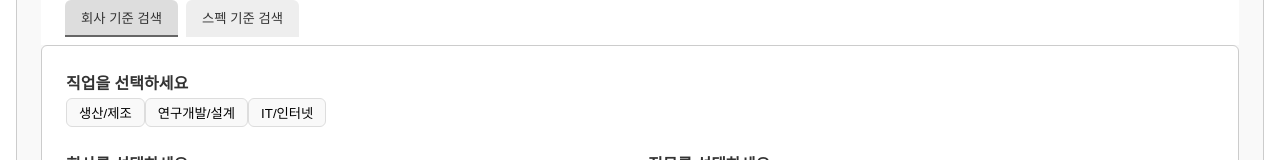
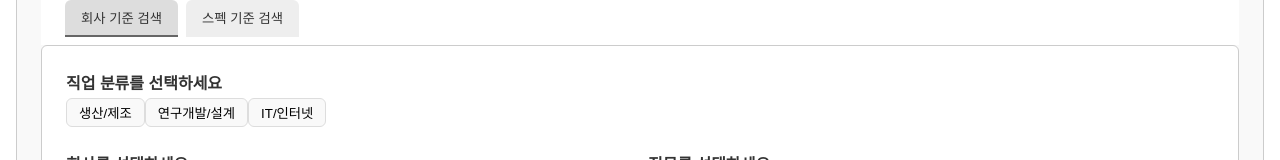
Before and after one commit to khyeonm/2025_Advanced_Programming, a React (Create React App) app in the folder spec-trackr-app/: page / in a window 1280 px wide. Shown: the part 135-295 px from the top of the page. Built offline with nearby package versions, Linux system fonts and the light colour scheme.

Commit message:
Refactor(frontend): add essential comments (#83)

```diff
--- a/spec-trackr-app/src/com_sp.jsx
+++ b/spec-trackr-app/src/com_sp.jsx
@@ -2,8 +2,10 @@ import React, { useState, useEffect } from "react";
 import axios from "axios";
 import "./total.css";
 
+// 직업 분류 목록
 const jobCategories = ["생산/제조", "연구개발/설계", "IT/인터넷"];
 
+// 상태 관리
 const ComSp = ({ onSpecTabClick }) => {
   const [selectedJobCategory, setSelectedJobCategory] = useState("");
   const [selectedCompany, setSelectedCompany] = useState("");
@@ -14,7 +16,7 @@ const ComSp = ({ onSpecTabClick }) => {
   const [activeTab, setActiveTab] = useState("채용 공고");
   const [jobPostingResults, setJobPostingResults] = useState([]);
 
-  // 직업 카테고리 선택 시 전체 데이터 받아오기 및 초기화
+  // 직업 카테고리 선택 시 회사, 직무 정보 가져오기
   useEffect(() => {
     if (selectedJobCategory) {
       axios.post(`${process.env.REACT_APP_API_URL}/get-company-name-and-detail-job`, {
@@ -40,7 +42,7 @@ const ComSp = ({ onSpecTabClick }) => {
     }
   }, [selectedJobCategory]);
 
-  // 회사 선택 시 직무 옵션 필터링 및 초기화
+  // 회사 선택 시 해당 회사의 직무만 필터링
   useEffect(() => {
     if (selectedCompany) {
       const filteredPositions = rawOptions.filter(item => item.company_name === selectedCompany);
@@ -54,7 +56,7 @@ const ComSp = ({ onSpecTabClick }) => {
     }
   }, [selectedCompany, rawOptions, selectedJobCategory]);
 
-  // 직무 선택 시 회사 옵션 필터링 및 초기화
+  // 직무 선택 시 해당 직무를 가진 회사만 필터링
   useEffect(() => {
     if (selectedPosition) {
       const filteredCompanies = rawOptions.filter(item => item.detail_job === selectedPosition);
@@ -72,7 +74,7 @@ const ComSp = ({ onSpecTabClick }) => {
     }
   }, [selectedPosition, rawOptions, selectedJobCategory]);
 
-  // 세 가지 모두 선택되었을 때만 채용공고 API 호출
+  // 세 가지 조건이 모두 선택되면 채용 공고 API 호출
   useEffect(() => {
     if (selectedJobCategory && selectedCompany && selectedPosition) {
       axios.post(`${process.env.REACT_APP_API_URL}/get-job-posting`, {
@@ -95,7 +97,7 @@ const ComSp = ({ onSpecTabClick }) => {
     }
   }, [selectedJobCategory, selectedCompany, selectedPosition]);
 
-  // 회사 드롭다운 클릭 시 전체 목록으로 초기화
+  // 회사 드롭다운 클릭 시 필터 초기화
   const handleCompanyClick = () => {
     if (selectedJobCategory) {
       setCompanyOptions([...new Set(rawOptions.map(item => item.company_name))].sort());
@@ -114,6 +116,7 @@ const ComSp = ({ onSpecTabClick }) => {
     <div className="container">
       <h1 className="title">SpecTrackr</h1>
 
+      {/* 탭 버튼 */}
       <div className="button-group">
         <button
           className="btn selected"
@@ -133,8 +136,9 @@ const ComSp = ({ onSpecTabClick }) => {
       </div>
 
       <div className="outer-box">
+        {/* 직업 선택 */}
         <div className="section">
-          <label className="select-label">직업을 선택하세요</label>
+          <label className="select-label">직업 분류를 선택하세요</label>
           <div className="flex flex-wrap gap-2">
             {jobCategories.map((category) => (
               <button
@@ -148,6 +152,7 @@ const ComSp = ({ onSpecTabClick }) => {
           </div>
         </div>
 
+        {/* 회사 및 직무 선택 드롭다운 */}
         <div className="select-row">
           <div className="select-col">
             <label className="select-label">회사를 선택하세요</label>
@@ -179,6 +184,7 @@ const ComSp = ({ onSpecTabClick }) => {
           </div>
         </div>
 
+        {/* 검색 결과 영역*/}
         <div className="section">
           <label className="select-label">검색 결과</label>
           <div className="tab-group">
```
Also changed, not shown: 1 other file (tests, documents, lock files or other folders).
